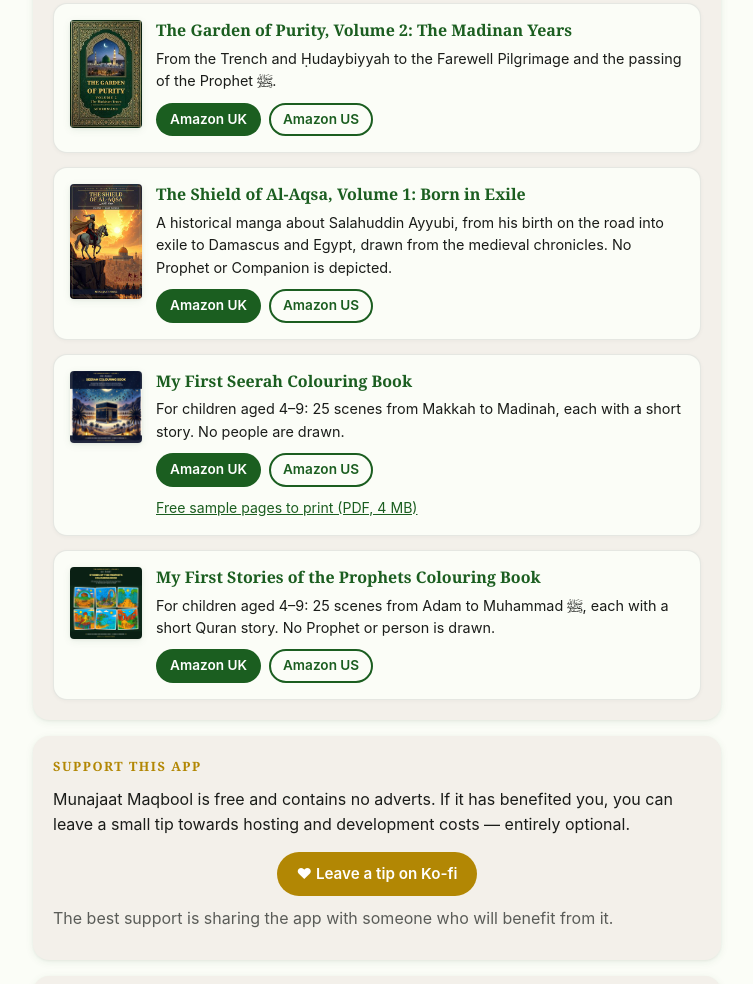
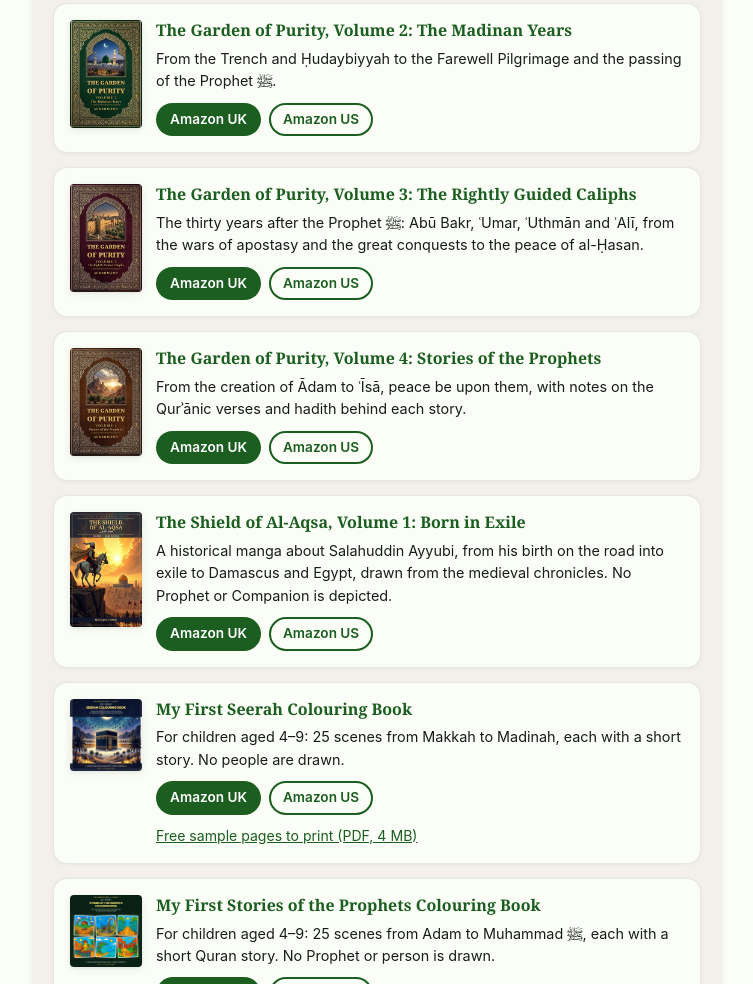
Before and after one commit to awaism257/munajaat-maqbool, a plain HTML site: page support.html in a window 1280 px wide. Shown: the part 2219-3203 px from the top of the page, without its empty margins (263-1016 px from the left). Drawn offline with Linux system fonts and the light colour scheme.

Commit message:
feat(support): add The Garden of Purity, Volumes 3 and 4 to the books card; cache v56
Co-Authored-By: Claude Opus 5.5 <noreply@anthropic.com>

```diff
--- a/support.html
+++ b/support.html
@@ -415,6 +415,30 @@
     </div>
 
     <div class="app-item book-item">
+      <img class="book-item-cover" src="assets/books/book-garden-vol3.jpg" width="72" height="107" loading="lazy" alt="Cover of The Garden of Purity, Volume 3">
+      <div class="book-item-info">
+        <h3 class="app-item-name">The Garden of Purity, Volume 3: The Rightly Guided Caliphs</h3>
+        <p class="app-item-desc">The thirty years after the Prophet <span class="hon">ﷺ</span>: Abū Bakr, ʿUmar, ʿUthmān and ʿAlī, from the wars of apostasy and the great conquests to the peace of al-Ḥasan.</p>
+        <div class="book-item-links">
+          <a class="btn" href="https://www.amazon.co.uk/dp/B0HQVBS37B" target="_blank" rel="noopener noreferrer">Amazon UK</a>
+          <a class="btn ghost" href="https://www.amazon.com/dp/B0HQVBS37B" target="_blank" rel="noopener noreferrer">Amazon US</a>
+        </div>
+      </div>
+    </div>
+
+    <div class="app-item book-item">
+      <img class="book-item-cover" src="assets/books/book-garden-vol4.jpg" width="72" height="107" loading="lazy" alt="Cover of The Garden of Purity, Volume 4">
+      <div class="book-item-info">
+        <h3 class="app-item-name">The Garden of Purity, Volume 4: Stories of the Prophets</h3>
+        <p class="app-item-desc">From the creation of Ādam to ʿĪsā, peace be upon them, with notes on the Qurʾānic verses and hadith behind each story.</p>
+        <div class="book-item-links">
+          <a class="btn" href="https://www.amazon.co.uk/dp/B0HQY3BWZN" target="_blank" rel="noopener noreferrer">Amazon UK</a>
+          <a class="btn ghost" href="https://www.amazon.com/dp/B0HQY3BWZN" target="_blank" rel="noopener noreferrer">Amazon US</a>
+        </div>
+      </div>
+    </div>
+
+    <div class="app-item book-item">
       <img class="book-item-cover" src="assets/books/book-shield-vol1.jpg" width="72" height="115" loading="lazy" alt="Cover of The Shield of Al-Aqsa, Volume 1">
       <div class="book-item-info">
         <h3 class="app-item-name">The Shield of Al-Aqsa, Volume 1: Born in Exile</h3>
--- a/sw.js
+++ b/sw.js
@@ -1,4 +1,4 @@
-const CACHE_VERSION = 'munajaat-maqbool-v55';
+const CACHE_VERSION = 'munajaat-maqbool-v56';
 const PRECACHE = [
   './',
   'index.html',
@@ -18,6 +18,8 @@ const PRECACHE = [
   'assets/books/book-odes.jpg',
   'assets/books/book-garden-vol1.jpg',
   'assets/books/book-garden-vol2.jpg',
+  'assets/books/book-garden-vol3.jpg',
+  'assets/books/book-garden-vol4.jpg',
   'assets/books/book-shield-vol1.jpg',
   'assets/books/book-seerah-colouring.jpg',
   'assets/books/book-prophets-colouring.jpg',
```
Also changed, not shown: assets/books/book-garden-vol3.jpg (added), assets/books/book-garden-vol4.jpg (added).
